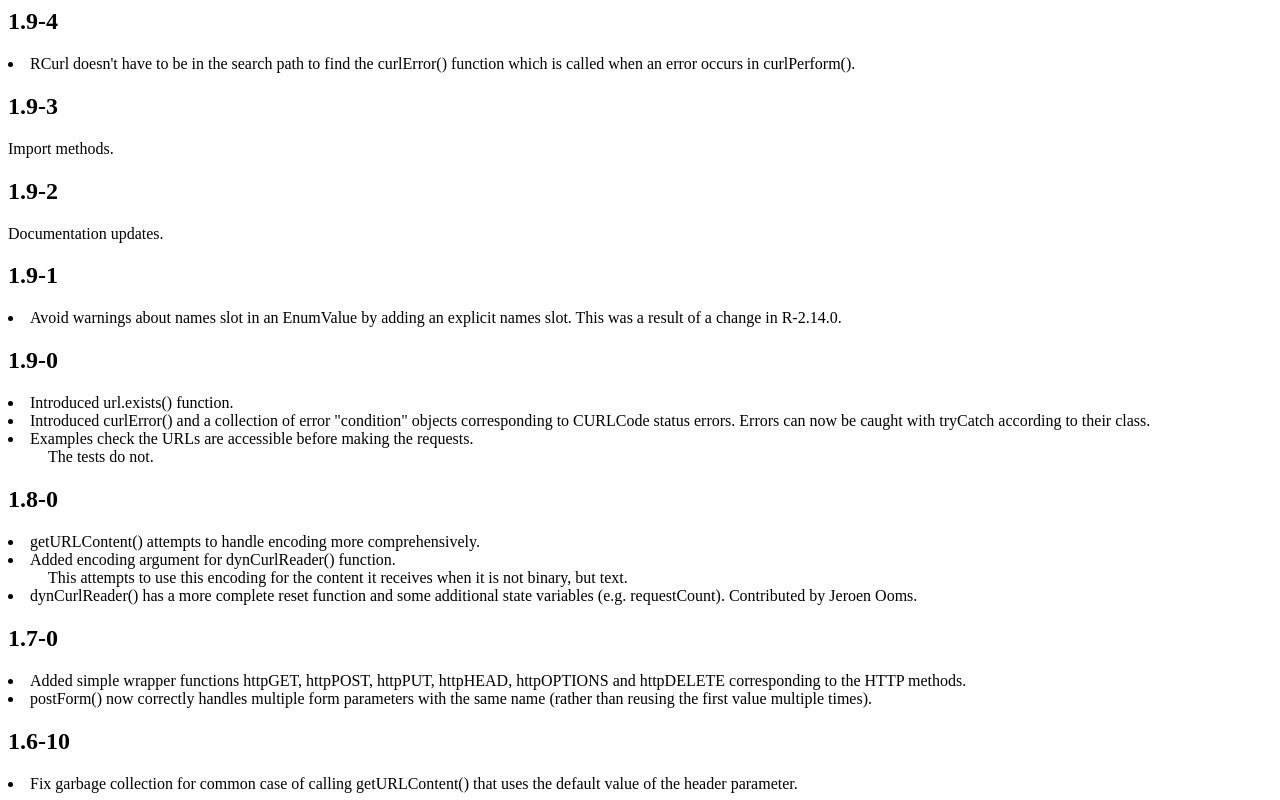
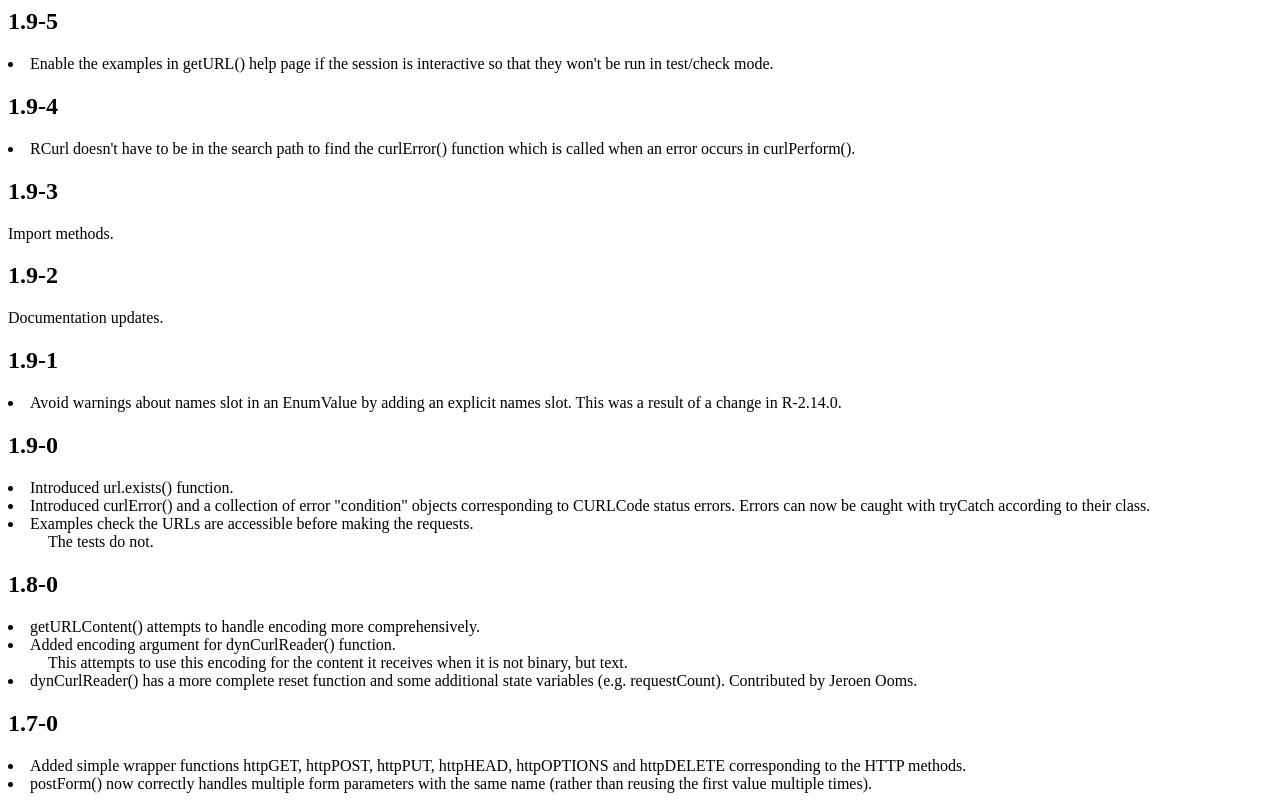
Before and after one commit to omegahat/RCurl, a plain HTML site: page Changes.html in a window 1280 px wide. Shown: the top 800 px of the page. Drawn offline with Linux system fonts and the light colour scheme.

```diff
--- a/Changes.html
+++ b/Changes.html
@@ -4,6 +4,15 @@
 </head>
 
 <body>
+
+<h2>1.9-5</h2>
+<dl>
+  <dt>
+  <li>  Enable the examples in getURL() help page if the session is
+      interactive so that they won't be run in test/check mode.
+  <dd>
+</dl>
+
 
 <h2>1.9-4</h2>
 <dl>
@@ -899,6 +908,6 @@ getURL('https://sourceforge.net', ssl.verifypeer = FALSE)
 <address><a href="http://www.stat.ucdavis.edu/~duncan">Duncan Temple Lang</a>
 <a href=mailto:duncan@wald.ucdavis.edu>&lt;duncan@wald.ucdavis.edu&gt;</a></address>
 <!-- hhmts start -->
-Last modified: Thu Jan  5 14:20:35 PST 2012
+Last modified: Tue Jan 17 06:47:32 PST 2012
 <!-- hhmts end -->
 </body> </html>
```
Also changed, not shown: Web/index.html (+1 -1 lines), 6 other files.
